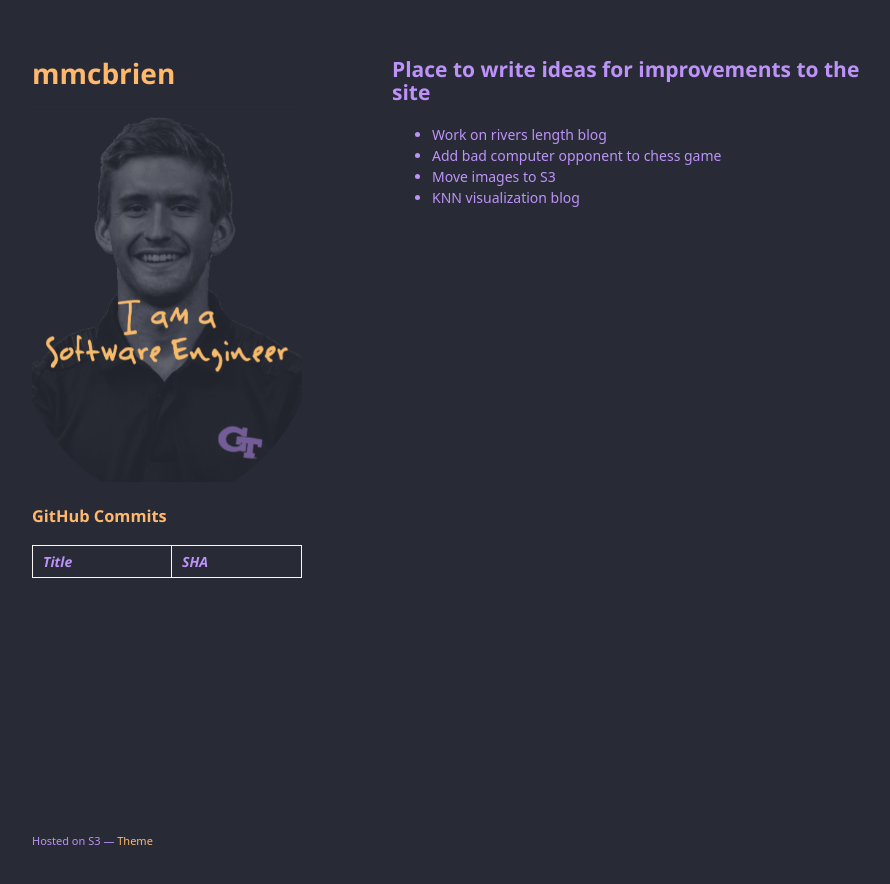
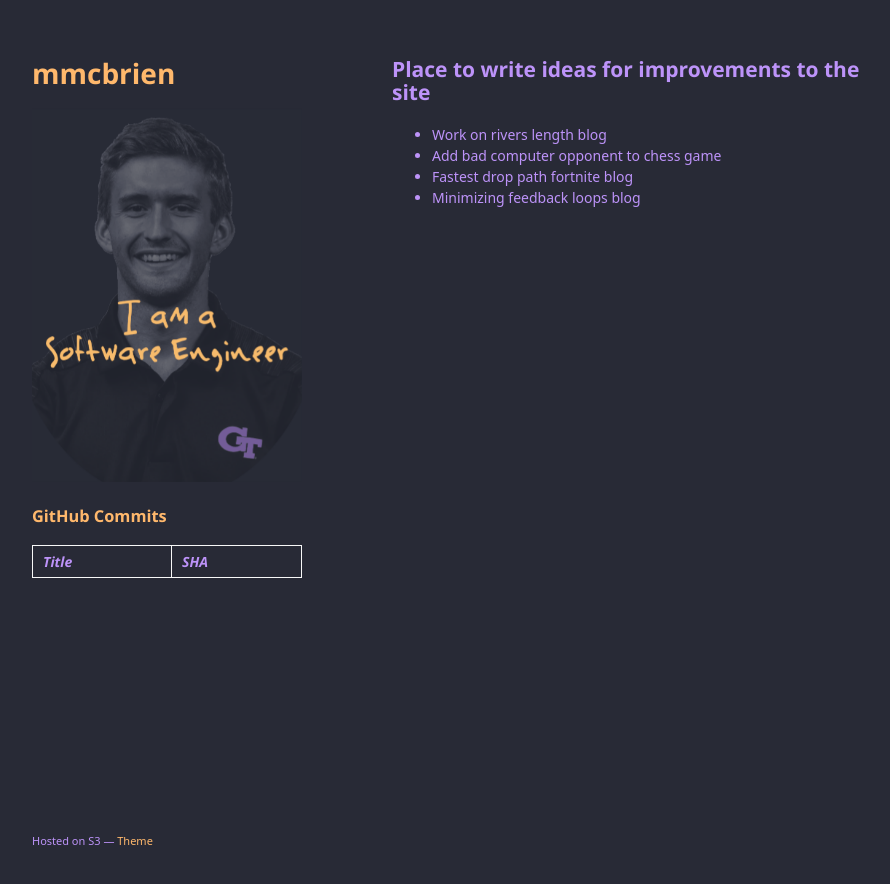
Before and after one commit to mmcbrien3/mmcbrien.com, a Jekyll site: the page built from IDEAS.md, in a window 1280 px wide. Shown: the top 884 px of the page, without its empty margins (178-1068 px from the left). Built offline with Jekyll 4.4.1, drawn with Linux system fonts in a browser that asks for light colours; nearby versions of some CDN libraries; some web fonts are replaced; our own code applies the rules of GitHub Pages for plain Markdown files.

Commit message:
Add some ideas

```diff
--- a/IDEAS.md
+++ b/IDEAS.md
@@ -2,5 +2,5 @@
 
 - Work on rivers length blog
 - Add bad computer opponent to chess game
-- Move images to S3
-- KNN visualization blog
+- Fastest drop path fortnite blog
+- Minimizing feedback loops blog
```
